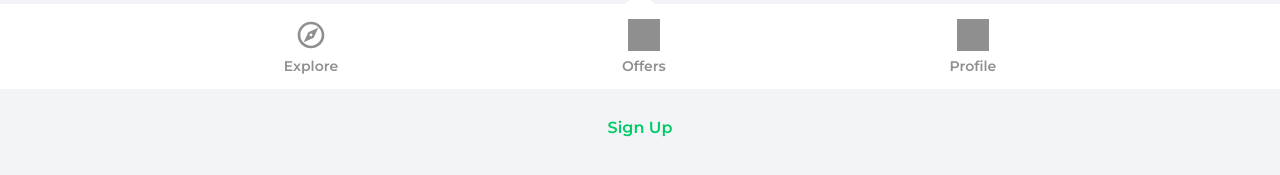
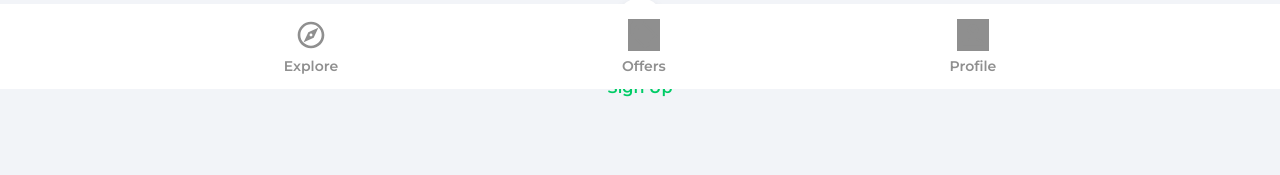
Before and after one commit to snuflord/house-marketplace, a React (Create React App) app: page /sign-in in a window 1280 px wide. Shown: the part 711-886 px from the top of the page. Built offline with nearby package versions, Linux system fonts and the light colour scheme.

Commit message:
sign up fix

```diff
--- a/src/index.css
+++ b/src/index.css
@@ -296,11 +296,11 @@ button {
 }
 
 .registerLink {
-  padding-top: 3rem;
+  margin-top: 0.5rem;
   color: #00cc66;
   font-weight: 600;
   text-align: center;
-  padding-bottom: 3rem;
+  margin-bottom: 8rem;
 }
 
 @media (min-width: 1217px) {
```
